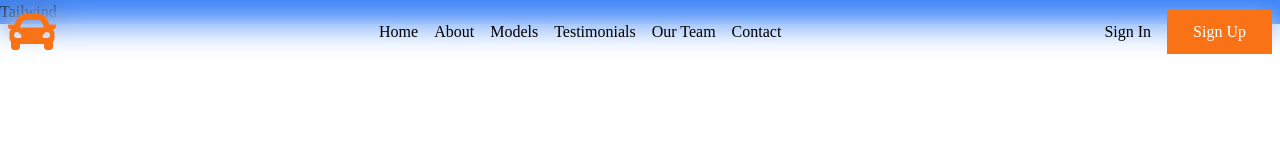
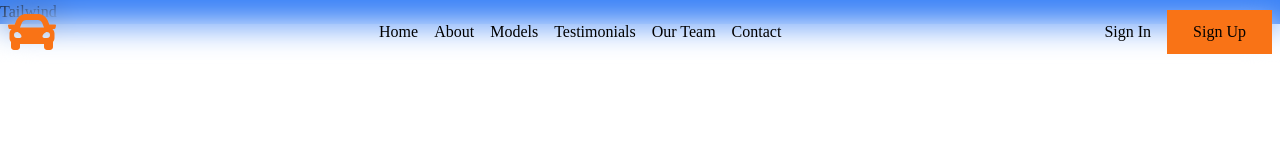
Before and after one commit to samuelmevik/car-rental, a React (Vite) app: page / in a window 1280 px wide. Shown: the top 160 px of the page. Built offline with nearby package versions, Linux system fonts and the light colour scheme.

Commit message:
Misc: Use CSS Variables

```diff
--- a/src/components/ui/FatButton.tsx
+++ b/src/components/ui/FatButton.tsx
@@ -1,25 +1,15 @@
 type FatButtonProps = {
   text: string;
   hover?: boolean;
-  bgColor?: string;
-  borderColor?: string;
-  textColor?: string;
-  hoverBgColor?: string;
-  hoverTextColor?: string;
 }
 
 function FatButton({
   text,
   hover = false,
-  bgColor = "bg-orange-500",
-  borderColor = "border-orange-500",
-  textColor = "text-white",
-  hoverBgColor = "bg-transparent",
-  hoverTextColor = "text-black",
 }: FatButtonProps) {
   return (
     <button
-      className={`${bgColor} ${borderColor} ${textColor} py-2 px-6 border-2 duration-500 ${hover && `hover:${hoverBgColor} hover:${hoverTextColor}`}`}
+      className={`bg-primary border-primary py-2 px-6 border-2 duration-500 ${hover && `hover:bg-transparent hover:text-black`}`}
     >
       {text}
     </button>
```
